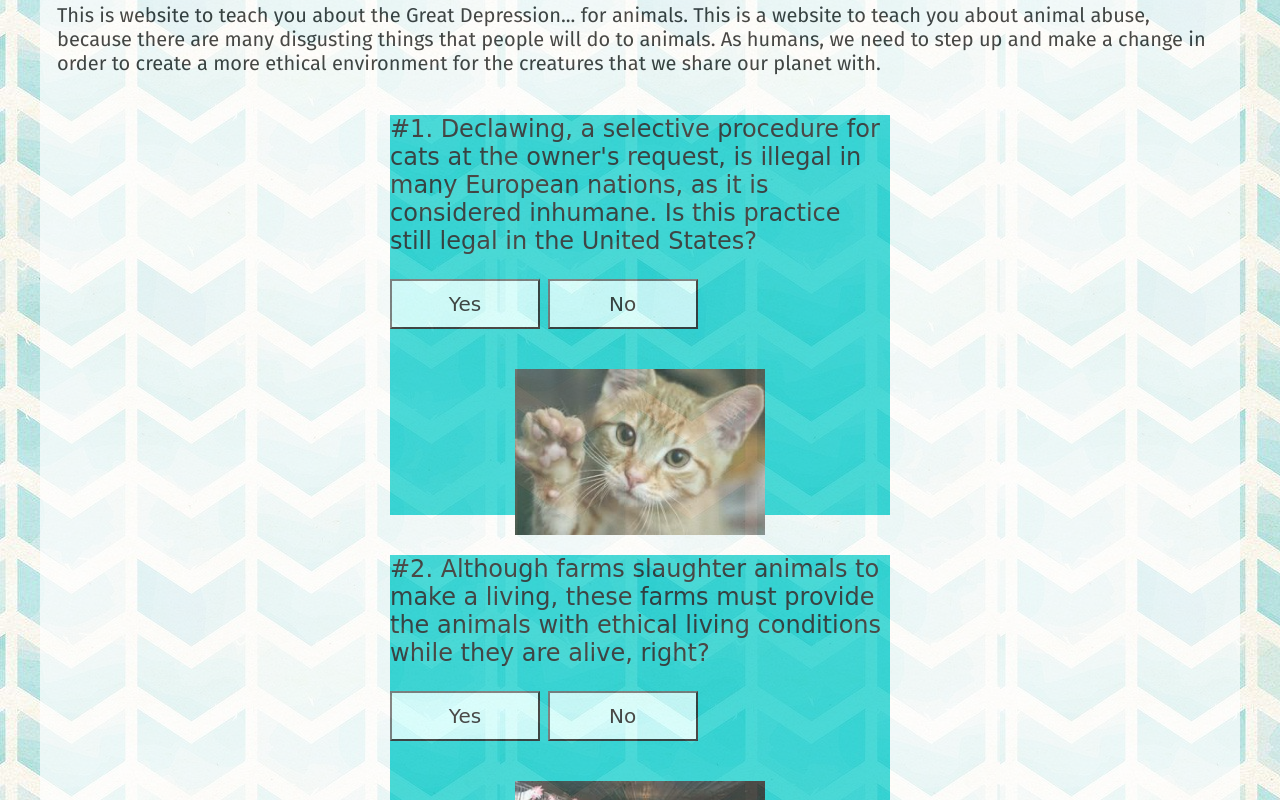
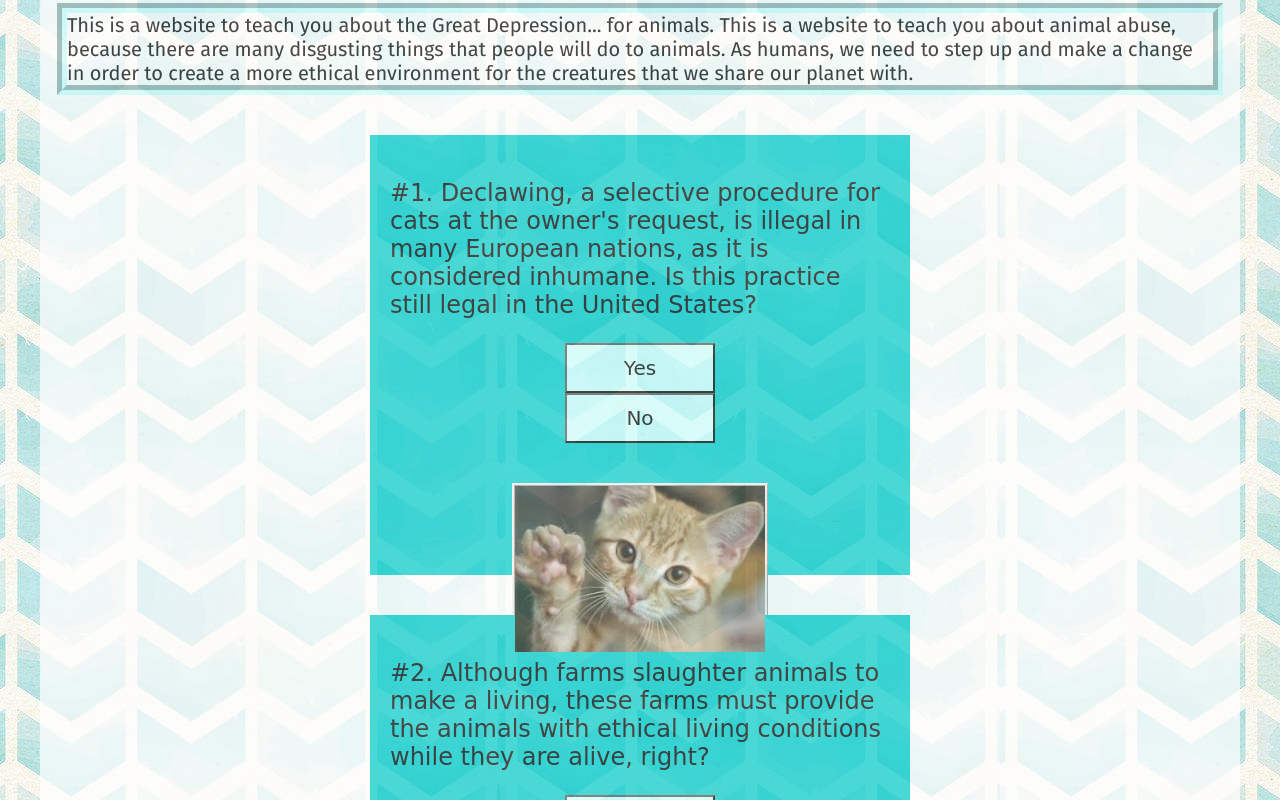
Before and after one commit to gwcmhc2017/furry-not-fury, a plain HTML site: page index.html in a window 1280 px wide. Shown: the part 560-1360 px from the top of the page. Drawn offline with nearby package versions, Linux system fonts and the light colour scheme; a web font is replaced by a local one.

Commit message:
almost done with styling quiz-still needs work on centering buttons in the same line

```diff
--- a/index.html
+++ b/index.html
@@ -13,12 +13,12 @@
 <div class="wrapper">
   <h1 class="title">Animal Welfare</h1>
   <img src="./images/animals.jpg" class="rounded"/>
-  <p>This is website to teach you about the Great Depression... for animals. This is a website to teach you about animal abuse, because there are many disgusting things that people will do to animals. As humans, we need to step up and make a change in order to create a more ethical environment for the creatures that we share our planet with. </p>
+<p id="opening" >This is a website to teach you about the Great Depression... for animals. This is a website to teach you about animal abuse, because there are many disgusting things that people will do to animals. As humans, we need to step up and make a change in order to create a more ethical environment for the creatures that we share our planet with. </p>
 
   <div class="declawing">
 <p id='declawingFact'> #1. Declawing, a selective procedure for cats at the owner's request, is illegal in many European nations, as it is considered inhumane. Is this practice still legal in the United States?</p>
-    <button id="yes1">Yes</button>
-      <button id="no1">No</button>
+    <button class=buttons1 id="yes1">Yes</button>
+      <button class=buttons1 id="no1">No</button>
     <img id=declawingImage1 src="images/declawing-image.jpeg"/>
 </div>
 
@@ -96,6 +96,7 @@
     <li><a href="https://www.northeastanimalshelter.org/">Animal shelter in MA</a>  that tells you all the styles you can change</li>
     <li><a href="https://www.purrcatcafe.com/">Another Cat Cafe</a> If this works with your learning style, you can learn a lot here</li>
     <li><a href="https://seattlemeowtropolitan.com/">Cat Cafe</a> A game that teaches you about Flexbox, which is a helpful way to position items on the page using CSS</li>
+    <li><a href=""></a></li>
   </ul>
 
 </div>
--- a/styles.css
+++ b/styles.css
@@ -6,6 +6,11 @@ body {
   padding: 40px;
 
     background-image: url("images/bluePatterns.jpg");
+}
+#opening{
+  border-style: groove;
+  border-width: 10px;
+  border-color: #ccffff;
 }
 
 a {
@@ -58,6 +63,7 @@ padding: 17px;
   background-color: #00cccc;
   width: 400px;
   height: 400px;
+  padding: 20px;
 }
 
 #declawingFact {
@@ -68,6 +74,7 @@ padding: 17px;
   background-color: #00cccc;
   width: 400px;
   height: 400px;
+    padding: 20px;
   /*color: white;*/
 }
 
@@ -75,6 +82,7 @@ padding: 17px;
   background-color: #00cccc;
   width: 400px;
   height: 400px;
+    padding: 20px;
   /*color: white;*/
 }
 
@@ -82,6 +90,7 @@ padding: 17px;
   background-color: #00cccc;
   width: 400px;
   height: 400px;
+    padding: 20px;
   /*color: white;*/
 }
 
@@ -111,13 +120,15 @@ padding: 17px;
    font-family: 'Aladin', cursive;
    color: black;
    opacity: 1;
-   font-size: 24px;
+   font-size: 24px
+   /*border-style: dotted;*/
 }
 
 #declawingImage1 {
   display: block;
   width: 250px;
   margin: 40px auto;
+  border-style: ridge;
 }
 button {
   width: 150px;
@@ -126,23 +137,36 @@ button {
   color: black;
   font-size: 20px;
   font-family: 'Aladin', cursive;
+  /*display: inline;*/
+  display: block;
+  margin: auto;
+  text-align: center;
   /*margin: 40px auto;
   display: block;*/
 }
+.buttons1{
+  display: line;
+  width: 150px;
+  margin: auto;
+}
+
 #farmingImage1{
   display: block;
   width: 250px;
   margin: 40px auto;
+  border-style: ridge;
 }
 #testingImage1{
   display: block;
   width: 250px;
   margin: 40px auto;
+  border-style: ridge;
 }
 #puppyImage1{
   display: block;
   width: 250px;
   margin: 40px auto;
+  border-style: ridge;
 }
 
 .answer {
```
